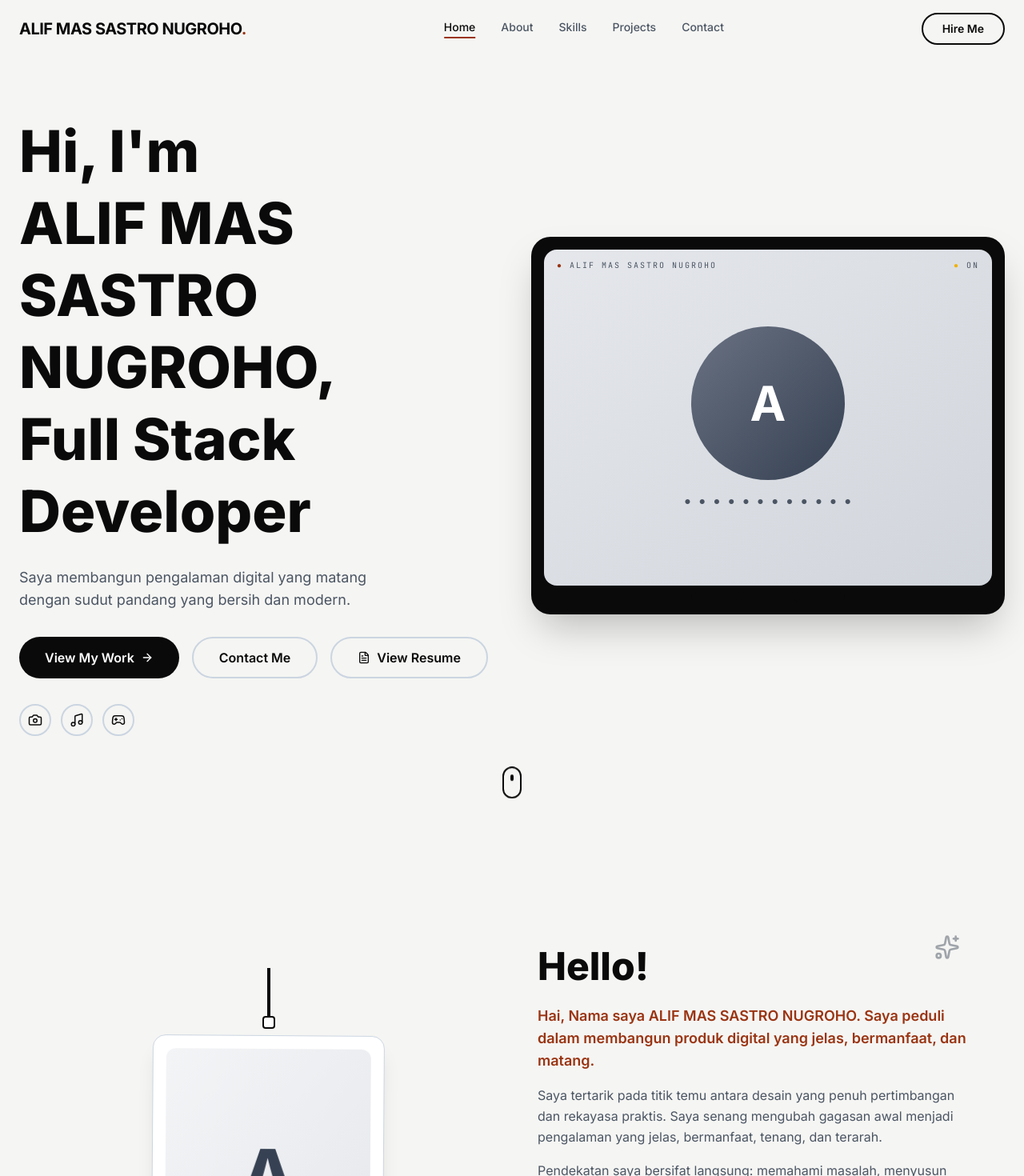
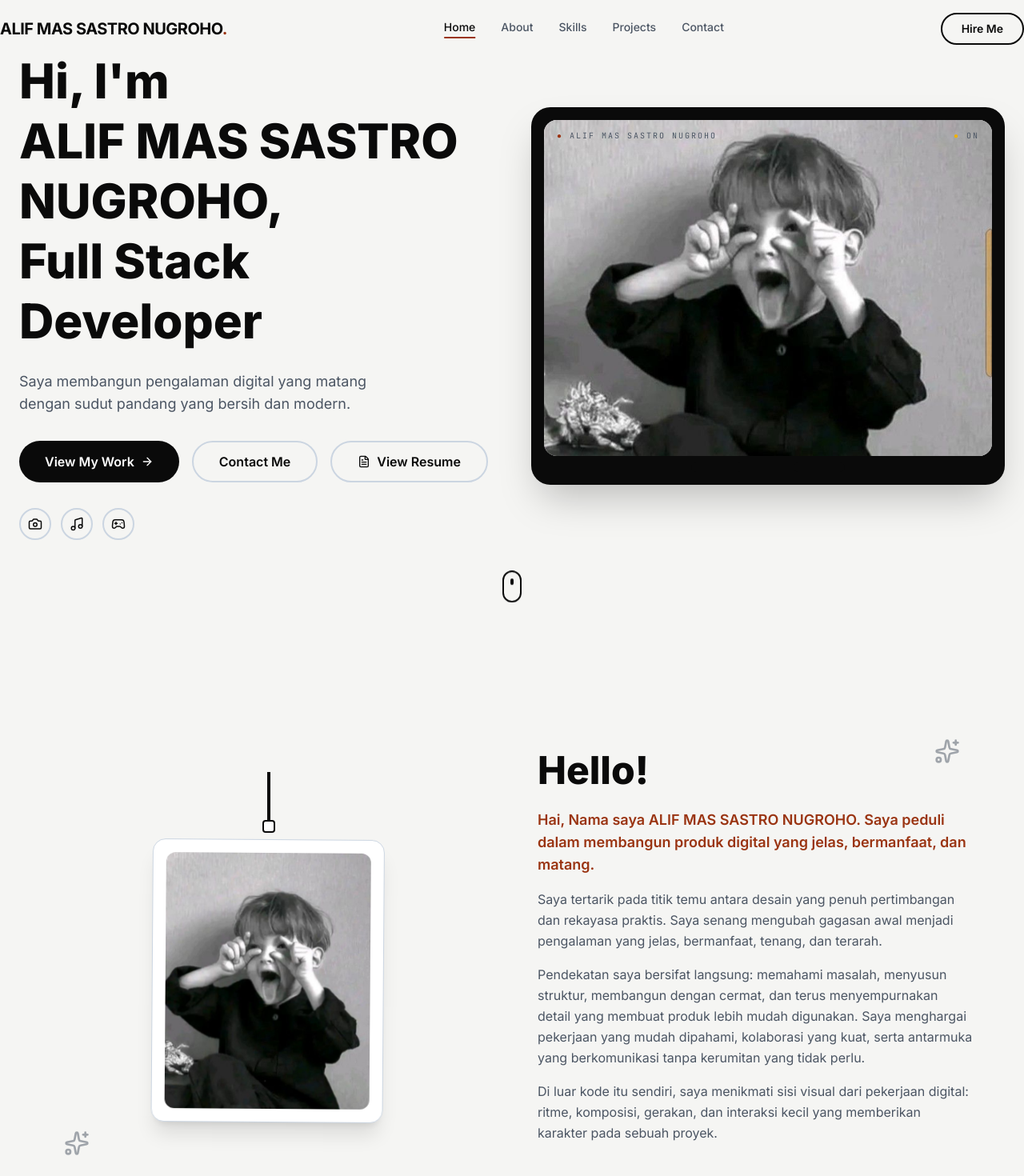
Before and after one commit to alifmassastronugroho/Portfolio, a Next.js app: page / in a window 1280 px wide. Shown: the top 1470 px of the page at 80% size. Built offline with nearby package versions, Linux system fonts and the light colour scheme.

Commit message:
fixed card foto and font hooks         modified:   src/components/About.tsx         modified:   src/components/Hero.tsx         modified:   src/components/Navigation.tsx         modified:   src/components/Preloader.tsx

```diff
--- a/src/components/About.tsx
+++ b/src/components/About.tsx
@@ -19,8 +19,12 @@ export default function About() {
             <div className="w-1 h-16 bg-primary mx-auto"></div>
             <div className="w-4 h-4 bg-white border-2 border-primary rounded mx-auto -mt-1"></div>
             <div className="hanging-card bg-white rounded-2xl p-4 shadow-xl border border-border mt-2">
-              <div className="w-64 h-80 bg-gradient-to-br from-gray-100 to-gray-200 rounded-xl flex items-center justify-center">
-                <div className="text-8xl font-bold text-gray-700">A</div>
+              <div className="w-64 h-80 bg-gradient-to-br from-gray-100 to-gray-200 rounded-xl overflow-hidden">
+                <img
+                  src="/alif.jpg"
+                  alt="Alif Mas Sastro Nugroho"
+                  className="w-full h-full object-cover object-center"
+                />
               </div>
             </div>
           </div>
--- a/src/components/Hero.tsx
+++ b/src/components/Hero.tsx
@@ -8,11 +8,11 @@ export default function Hero() {
   const typedText = useTypingAnimation(roles, 100, 50, 2000);
 
   return (
-    <section id="home" className="min-h-screen scroll-mt-24 pt-44 sm:pt-40 md:pt-36 pb-20 px-4 sm:px-6">
+    <section id="home" className="min-h-screen scroll-mt-24 pt-20 sm:pt-20 md:pt-16 pb-20 px-4 sm:px-6">
       <div className="max-w-7xl mx-auto grid md:grid-cols-2 gap-12 items-center">
         {}
         <div>
-          <h1 className="text-4xl sm:text-5xl md:text-6xl lg:text-7xl font-extrabold leading-tight mb-6">
+          <h1 className="text-4xl sm:text-5xl md:text-5xl lg:text-6xl font-extrabold leading-tight mb-6">
             <span className="block">Hi, I&apos;m</span>
             <span className="block break-words">ALIF MAS SASTRO NUGROHO,</span>
             <span className="inline-block min-w-[300px]">
@@ -63,15 +63,12 @@ export default function Hero() {
                 </span>
               </div>
               {}
-              <div className="w-full h-full bg-gradient-to-br from-gray-200 to-gray-300 flex items-center justify-center">
-                <div className="text-center">
-                  <div className="w-48 h-48 mx-auto rounded-full bg-gradient-to-br from-gray-500 to-gray-700 flex items-center justify-center text-6xl font-bold text-white">
-                    A
-                  </div>
-                  <p className="mt-4 text-sm text-muted font-mono tracking-wider">
-                    ● ● ● ● ● ● ● ● ● ● ● ●
-                  </p>
-                </div>
+              <div className="w-full h-full bg-gradient-to-br from-gray-200 to-gray-300 flex items-center justify-center overflow-hidden">
+                <img
+                  src="/alif.jpg"
+                  alt="Alif Mas Sastro Nugroho"
+                  className="w-full h-full object-cover object-center"
+                />
               </div>
             </div>
             {}
--- a/src/components/Navigation.tsx
+++ b/src/components/Navigation.tsx
@@ -31,7 +31,7 @@ export default function Navigation() {
         scrolled ? "bg-white/85 backdrop-blur-md shadow-sm" : "bg-bg/90 backdrop-blur-sm"
       }`}
     >
-      <div className="max-w-7xl mx-auto px-4 sm:px-6 py-3 sm:py-4 flex items-center justify-between gap-4">
+      <div className="max-w-7xl mx-auto px-4 sm:px-6 lg:px-0 py-3 sm:py-4 flex items-center justify-between gap-4">
         <button
           onClick={() => scrollTo("home")}
           className="text-sm sm:text-base lg:text-xl font-bold tracking-tight whitespace-nowrap"
--- a/src/components/Preloader.tsx
+++ b/src/components/Preloader.tsx
@@ -26,44 +26,44 @@ export default function Preloader() {
   return (
     <div className="fixed inset-0 z-[9999] bg-bg grid-bg flex items-center justify-center">
       {}
-      <div className="absolute top-8 left-8 text-xs tracking-[3px] text-muted font-mono">
+      <div className="absolute top-4 left-4 sm:top-8 sm:left-8 max-w-[42vw] text-[8px] leading-tight tracking-[1px] sm:text-xs sm:tracking-[3px] text-muted font-mono">
         PORTFOLIO / 2026
       </div>
-      <div className="absolute top-8 right-8 text-xs tracking-[3px] text-muted font-mono">
+      <div className="absolute top-4 right-4 sm:top-8 sm:right-8 max-w-[48vw] text-right text-[8px] leading-tight tracking-[1px] sm:text-xs sm:tracking-[3px] text-muted font-mono">
         ALIF MAS SASTRO NUGROHO_CODES
       </div>
-      <div className="absolute left-8 top-1/2 -translate-y-1/2 -rotate-90 text-xs tracking-[3px] text-muted font-mono origin-left">
+      <div className="absolute left-4 sm:left-8 top-1/2 -translate-y-1/2 -rotate-90 text-[8px] leading-tight tracking-[2px] sm:text-xs sm:tracking-[3px] text-muted font-mono origin-left">
         CREATIVE / DISCREETLY / DIGITAL
       </div>
-      <div className="absolute right-8 top-1/2 -translate-y-1/2 rotate-90 text-xs tracking-[3px] text-muted font-mono origin-right">
+      <div className="absolute right-4 sm:right-8 top-1/2 -translate-y-1/2 rotate-90 text-[8px] leading-tight tracking-[2px] sm:text-xs sm:tracking-[3px] text-muted font-mono origin-right">
         CODE / DESIGN / CODE / DESIGN
       </div>
 
       {}
       <div className="text-center">
-        <div className="flex items-center gap-4 mb-8 justify-center">
-          <div className="h-px w-12 bg-accent"></div>
-          <span className="text-xs tracking-[4px] text-muted font-mono animate-fade-in">
+        <div className="flex items-center gap-2 sm:gap-4 mb-6 sm:mb-8 justify-center">
+          <div className="h-px w-8 sm:w-12 bg-accent"></div>
+          <span className="text-[10px] sm:text-xs tracking-[2px] sm:tracking-[4px] text-muted font-mono animate-fade-in">
             WELCOME
           </span>
-          <div className="h-px w-12 bg-accent"></div>
+          <div className="h-px w-8 sm:w-12 bg-accent"></div>
         </div>
 
-        <h1 className="text-[120px] font-extrabold text-primary tracking-tight animate-blur-in">
+        <h1 className="max-w-[calc(100vw-2rem)] px-2 text-[clamp(3rem,14vw,7.5rem)] leading-[0.92] font-extrabold text-primary tracking-tight break-words animate-blur-in sm:max-w-[90vw]">
           ALIF MAS SASTRO NUGROHO<span className="text-accent">.</span>
         </h1>
 
-        <div className="flex items-center gap-2 justify-center mt-4 animate-fade-in-up" style={{ animationDelay: "0.5s" }}>
+        <div className="flex items-center gap-2 justify-center mt-4 px-4 animate-fade-in-up" style={{ animationDelay: "0.5s" }}>
           <span className="w-1.5 h-1.5 rounded-full bg-accent"></span>
-          <span className="text-xs tracking-[4px] text-muted font-mono">
+          <span className="text-[10px] sm:text-xs tracking-[2px] sm:tracking-[4px] text-muted font-mono">
             FULL STACK DEVELOPER
           </span>
           <span className="w-1.5 h-1.5 rounded-full bg-accent"></span>
         </div>
 
-        <div className="mt-16 animate-fade-in" style={{ animationDelay: "1s" }}>
-          <div className="h-px w-32 bg-accent mx-auto mb-4"></div>
-          <p className="text-xs tracking-[3px] text-muted font-mono">
+        <div className="mt-12 sm:mt-16 animate-fade-in" style={{ animationDelay: "1s" }}>
+          <div className="h-px w-24 sm:w-32 bg-accent mx-auto mb-4"></div>
+          <p className="text-[10px] sm:text-xs tracking-[2px] sm:tracking-[3px] text-muted font-mono">
             INITIALIZING{dots}
           </p>
         </div>
```
Also changed, not shown: public/alif.jpg (added).
